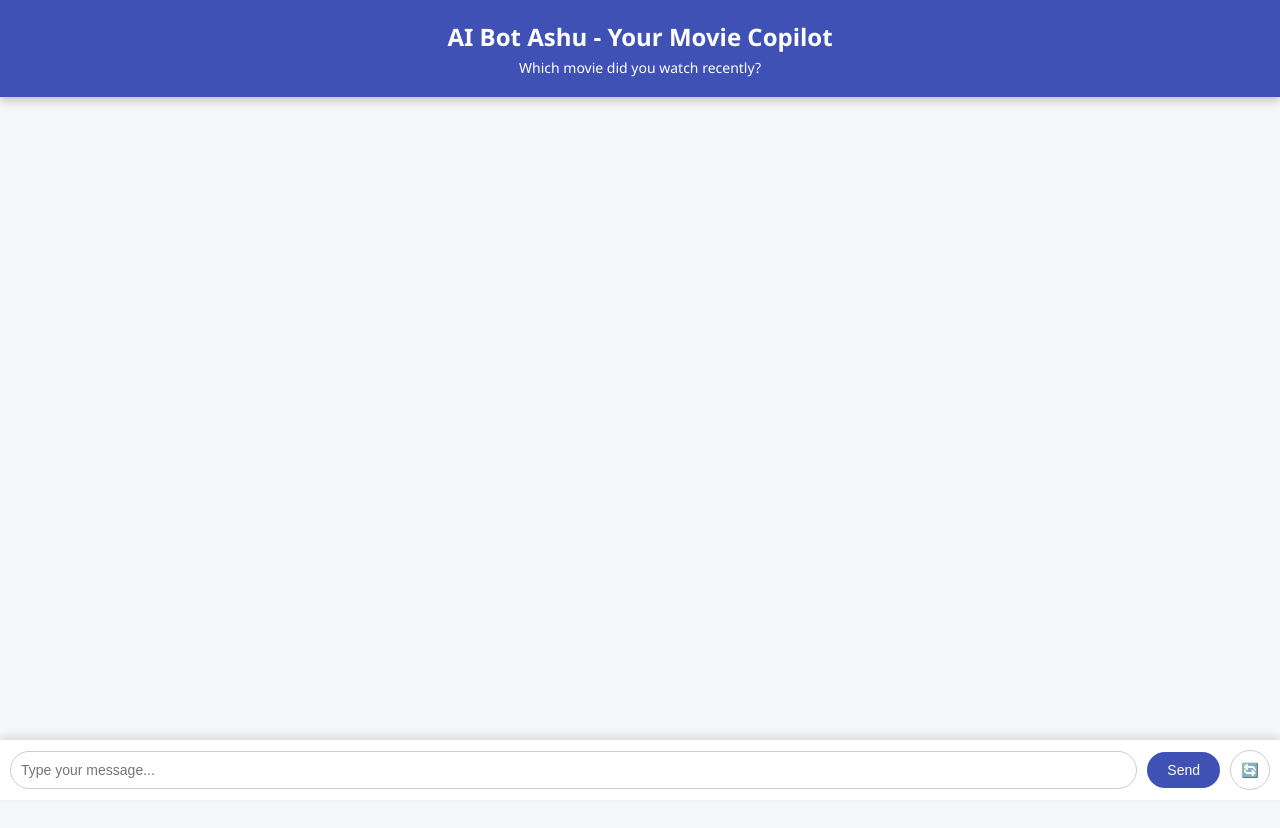
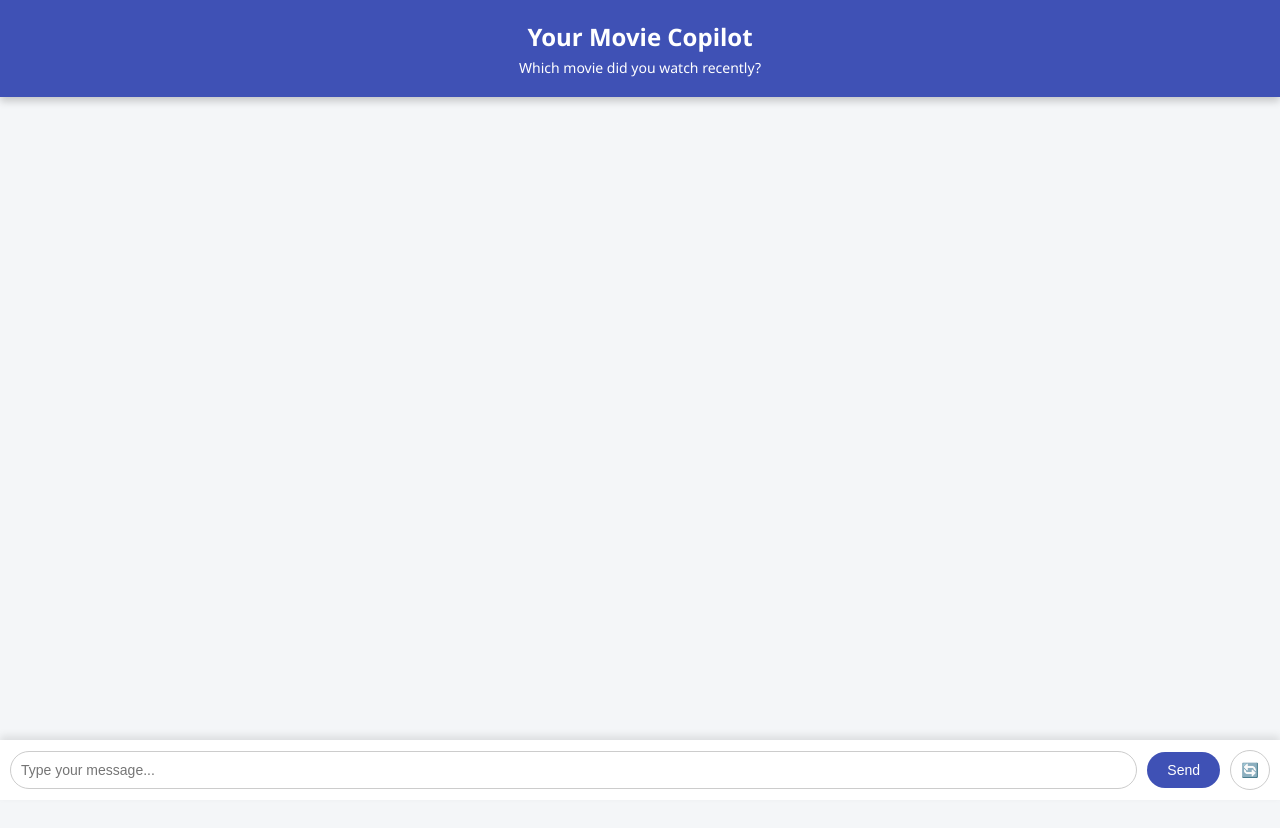
Before and after one commit to ashu-2120/ai-website-, a website: page index.html in a window 1280 px wide. Drawn offline with Linux system fonts and the light colour scheme; no server answers.

Commit message:
Update index.html

```diff
--- a/index.html
+++ b/index.html
@@ -5,13 +5,13 @@
 <head>
  <meta charset="UTF-8" />
  <meta name="viewport" content="width=device-width, initial-scale=1.0"/>
- <title>AI Tanay - Movie Copilot</title>
+ <title>ASHU AI BOT- Movie Copilot</title>
  <link rel="stylesheet" href="style.css" />
  <script src="https://kit.fontawesome.com/a076d05399.js" crossorigin="anonymous"></script>
 </head>
 <body>
  <header>
-   <h1>AI Bot Ashu - Your Movie Copilot</h1>
+   <h1> Your Movie Copilot</h1>
    <p>Which movie did you watch recently?</p>
  </header>
 
```
